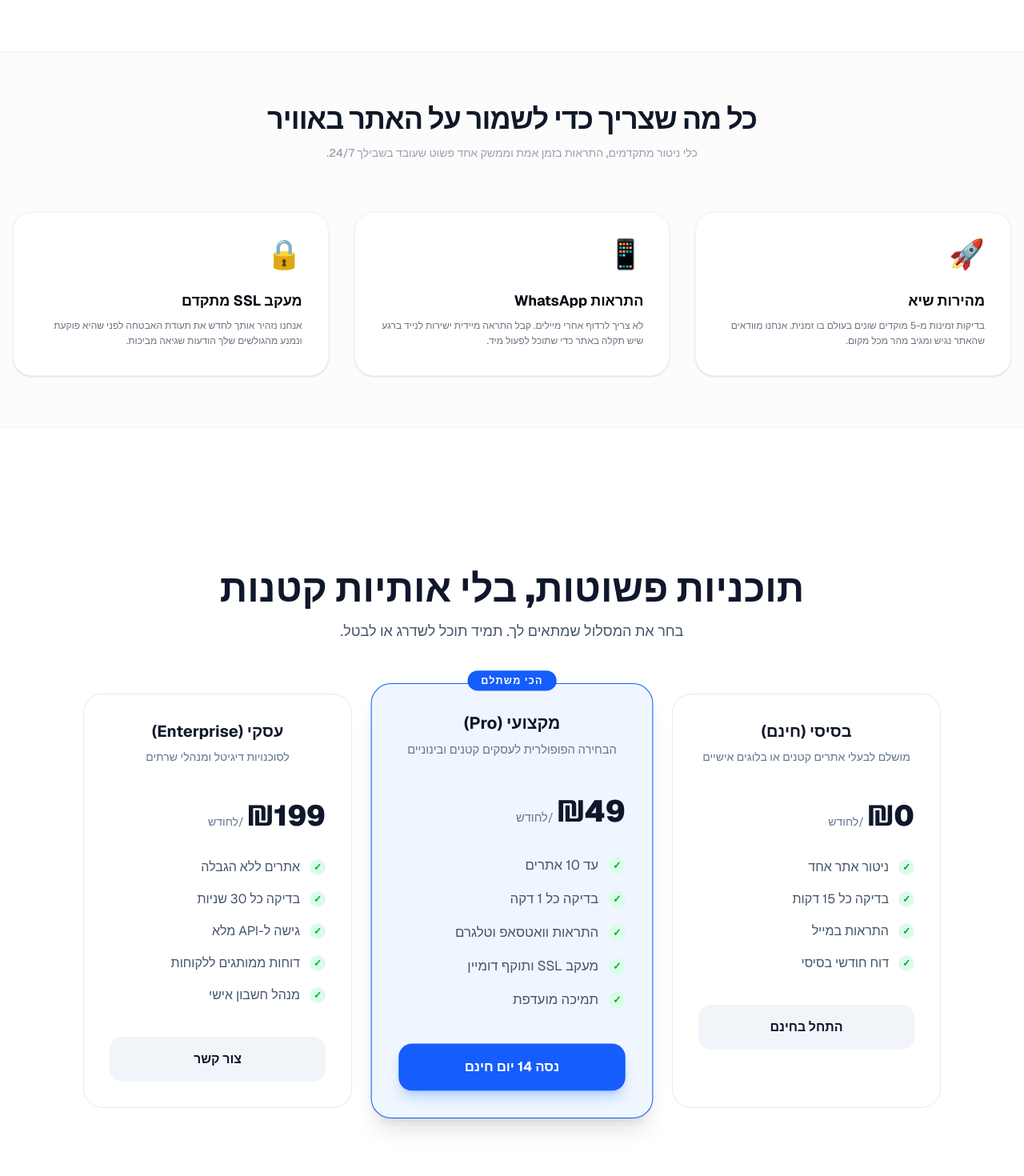
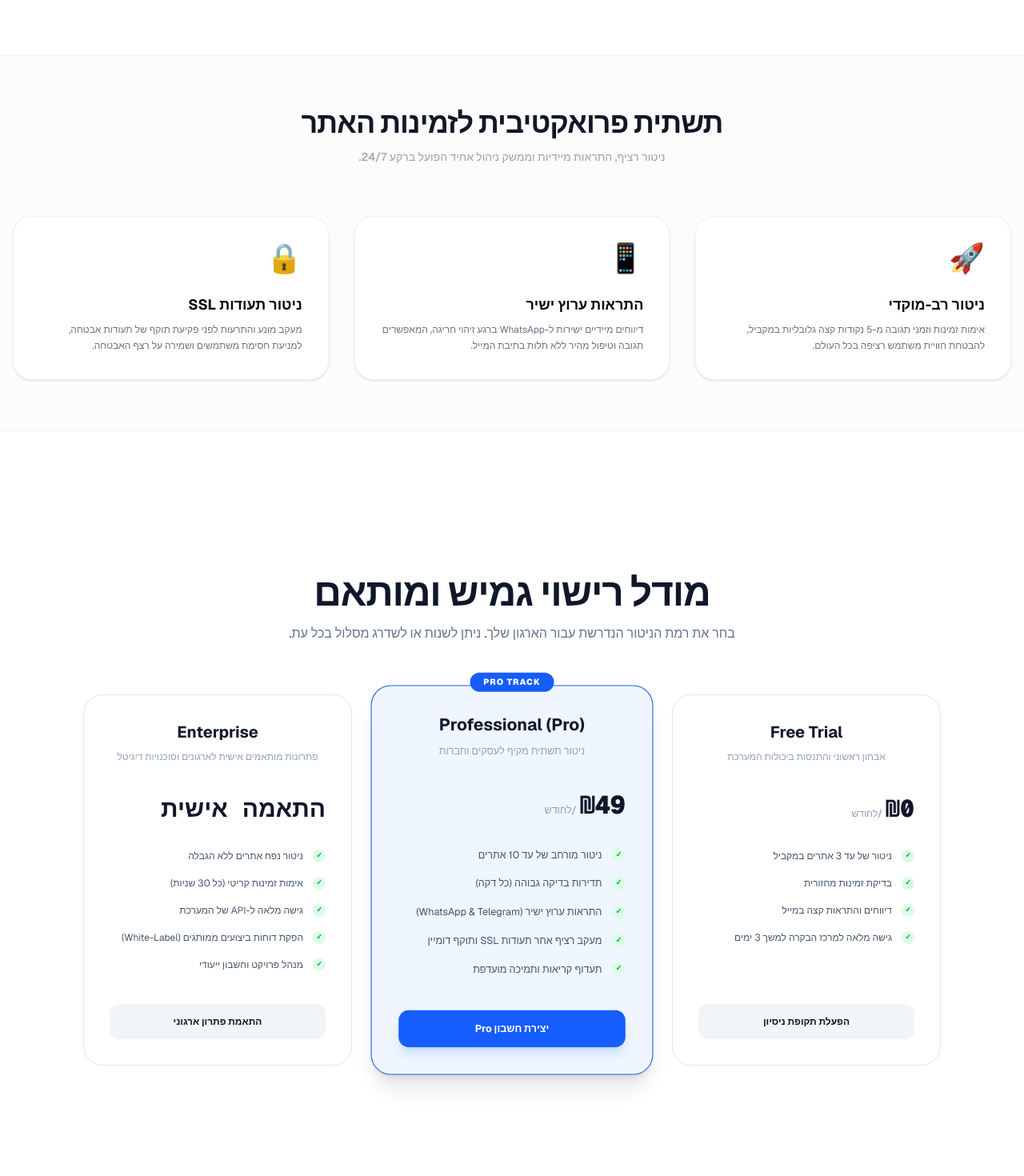
Before and after one commit to osher-perez/site-monitor, a Next.js app: page / in a window 1280 px wide. Shown: the part 840-2310 px from the top of the page at 80% size. Built offline with nearby package versions, Linux system fonts and the light colour scheme.

Commit message:
style(ux): overhaul copy and microcopy across marketing and dashboard components to engineering-first terminology, fix scanner typo and sidebar layout conflict

```diff
--- a/src/components/dashboard/WelcomeBanner.tsx
+++ b/src/components/dashboard/WelcomeBanner.tsx
@@ -11,21 +11,25 @@ export const WelcomeBanner = ({ name, plan, sitesCount, maxLimit }: WelcomeBanne
   return (
     <div className="bg-white p-6 rounded-3xl border border-gray-100 shadow-sm flex flex-col sm:flex-row sm:items-center sm:justify-between gap-4 text-right" dir="rtl">
       <div className="flex items-center gap-4">
-        <div className="w-12 h-12 rounded-full bg-blue-50 border border-blue-100 text-blue-600 font-black text-lg flex items-center justify-center shadow-inner">
+        {/* אווטאר אות ראשונה מינימליסטי */}
+        <div className="w-12 h-12 rounded-full bg-blue-50 border border-blue-100 text-blue-600 font-black text-lg flex items-center justify-center shadow-inner font-sans">
           {name[0]?.toUpperCase() || "U"}
         </div>
         <div>
           <h1 className="text-xl font-black text-gray-950">שלום, {name}</h1>
-          <p className="text-xs text-gray-400 font-medium mt-0.5">ברוך הבא למרכז הבקרה האישי שלך</p>
+          <p className="text-xs text-gray-400 font-medium mt-0.5">
+            מעקב פעילות וזמינות תשתית
+          </p>
         </div>
       </div>
 
-      <div className="flex items-center gap-3">
-        <span className="bg-gray-50 text-gray-600 border border-gray-200 px-3 py-1.5 rounded-xl font-mono text-xs font-bold">
-          📊 ניצולת: {sitesCount}/{maxLimit} אתרים
+      {/* מדדי חשבון וסטטוס רישוי מיושרים */}
+      <div className="flex items-center gap-3 font-mono text-xs">
+        <span className="bg-gray-50 text-gray-600 border border-gray-200 px-3 py-1.5 rounded-xl font-bold">
+          נקודות קצה: {sitesCount} / {maxLimit}
         </span>
-        <span className="bg-blue-50 text-blue-700 border border-blue-100 px-3 py-1.5 rounded-xl font-black text-xs uppercase tracking-wide">
-          👑 מסלול: {plan || "בסיסי (חינם)"}
+        <span className="bg-blue-50 text-blue-700 border border-blue-100 px-3 py-1.5 rounded-xl font-black uppercase tracking-wide">
+          סוג רישוי: {plan || "Free Trial"}
         </span>
       </div>
     </div>
--- a/src/components/marketing/FeaturesSection.tsx
+++ b/src/components/marketing/FeaturesSection.tsx
@@ -3,18 +3,18 @@ import React from 'react';
 const features = [
   {
     icon: "🚀",
-    title: "מהירות שיא",
-    description: "בדיקות זמינות מ-5 מוקדים שונים בעולם בו זמנית. אנחנו מוודאים שהאתר נגיש ומגיב מהר מכל מקום."
+    title: "ניטור רב-מוקדי",
+    description: "אימות זמינות וזמני תגובה מ-5 נקודות קצה גלובליות במקביל, להבטחת חוויית משתמש רציפה בכל העולם."
   },
   {
     icon: "📱",
-    title: "התראות WhatsApp",
-    description: "לא צריך לרדוף אחרי מיילים. קבל התראה מיידית ישירות לנייד ברגע שיש תקלה באתר כדי שתוכל לפעול מיד."
+    title: "התראות ערוץ ישיר",
+    description: "דיווחים מיידיים ישירות ל-WhatsApp ברגע זיהוי חריגה, המאפשרים תגובה וטיפול מהיר ללא תלות בתיבת המייל."
   },
   {
     icon: "🔒",
-    title: "מעקב SSL מתקדם",
-    description: "אנחנו נזהיר אותך לחדש את תעודת האבטחה לפני שהיא פוקעת ונמנע מהגולשים שלך הודעות שגיאה מביכות."
+    title: "ניטור תעודות SSL",
+    description: "מעקב מונע והתרעות לפני פקיעת תוקף של תעודות אבטחה, למניעת חסימת משתמשים ושמירה על רצף האבטחה."
   }
 ];
 
@@ -25,10 +25,10 @@ export const FeaturesSection = () => {
       {/* כותרת קטנה ומזקקת מעל הגריד */}
       <div className="text-center mb-16">
         <h2 className="text-3xl font-black tracking-tight text-gray-900 sm:text-4xl">
-          כל מה שצריך כדי לשמור על האתר באוויר
+          תשתית פרואקטיבית לזמינות האתר
         </h2>
         <p className="mt-3 max-w-2xl mx-auto text-sm text-gray-400 font-medium">
-          כלי ניטור מתקדמים, התראות בזמן אמת וממשק אחד פשוט שעובד בשבילך 24/7.
+          ניטור רציף, התראות מיידיות וממשק ניהול אחיד הפועל ברקע 24/7.
         </p>
       </div>
 
--- a/src/components/marketing/PricingSection.tsx
+++ b/src/components/marketing/PricingSection.tsx
@@ -1,45 +1,45 @@
-import React from "react";
+import React from 'react';
 
 const plans = [
   {
-    name: "בסיסי (חינם)",
+    name: "Free Trial",
     price: "0",
-    description: "מושלם לבעלי אתרים קטנים או בלוגים אישיים",
+    description: "אבחון ראשוני והתנסות ביכולות המערכת",
     features: [
-      "ניטור אתר אחד",
-      "בדיקה כל 15 דקות",
-      "התראות במייל",
-      "דוח חודשי בסיסי",
+      "ניטור של עד 3 אתרים במקביל",
+      "בדיקת זמינות מחזורית",
+      "דיווחים והתראות קצה במייל",
+      "גישה מלאה למרכז הבקרה למשך 3 ימים",
     ],
-    buttonText: "התחל בחינם",
+    buttonText: "הפעלת תקופת ניסיון",
     highlight: false,
   },
   {
-    name: "מקצועי (Pro)",
+    name: "Professional (Pro)",
     price: "49",
-    description: "הבחירה הפופולרית לעסקים קטנים ובינוניים",
+    description: "ניטור תשתית מקיף לעסקים וחברות",
     features: [
-      "עד 10 אתרים",
-      "בדיקה כל 1 דקה",
-      "התראות וואטסאפ וטלגרם",
-      "מעקב SSL ותוקף דומיין",
-      "תמיכה מועדפת",
+      "ניטור מורחב של עד 10 אתרים",
+      "תדירות בדיקה גבוהה (כל דקה)",
+      "התראות ערוץ ישיר (WhatsApp & Telegram)",
+      "מעקב רציף אחר תעודות SSL ותוקף דומיין",
+      "תעדוף קריאות ותמיכה מועדפת",
     ],
-    buttonText: "נסה 14 יום חינם",
-    highlight: true, // עיצוב מודגש
+    buttonText: "יצירת חשבון Pro",
+    highlight: true,
   },
   {
-    name: "עסקי (Enterprise)",
-    price: "199",
-    description: "לסוכנויות דיגיטל ומנהלי שרתים",
+    name: "Enterprise",
+    price: "התאמה אישית",
+    description: "פתרונות מותאמים אישית לארגונים וסוכנויות דיגיטל",
     features: [
-      "אתרים ללא הגבלה",
-      "בדיקה כל 30 שניות",
-      "גישה ל-API מלא",
-      "דוחות ממותגים ללקוחות",
-      "מנהל חשבון אישי",
+      "ניטור נפח אתרים ללא הגבלה",
+      "אימות זמינות קריטי (כל 30 שניות)",
+      "גישה מלאה ל-API של המערכת",
+      "הפקת דוחות ביצועים ממותגים (White-Label)",
+      "מנהל פרויקט וחשבון ייעודי",
     ],
-    buttonText: "צור קשר",
+    buttonText: "התאמת פתרון ארגוני",
     highlight: false,
   },
 ];
@@ -48,66 +48,71 @@ export const PricingSection = () => {
   return (
     <section className="py-24 bg-transparent">
       <div className="max-w-7xl mx-auto px-6">
+
         {/* כותרת המדור */}
         <div className="text-center mb-16">
-          <h2 className="text-3xl md:text-5xl font-black text-slate-900 dark:text-white mb-4">
-            תוכניות פשוטות, בלי אותיות קטנות
+          <h2 className="text-3xl md:text-5xl font-black text-slate-900 dark:text-white mb-4 tracking-tight">
+            מודל רישוי גמיש ומותאם
           </h2>
-          <p className="text-lg text-slate-600 dark:text-slate-400">
-            בחר את המסלול שמתאים לך. תמיד תוכל לשדרג או לבטל.
+          <p className="text-sm md:text-base text-slate-500 dark:text-slate-400 max-w-xl mx-auto font-medium">
+            בחר את רמת הניטור הנדרשת עבור הארגון שלך. ניתן לשנות או לשדרג מסלול בכל עת.
           </p>
         </div>
 
         {/* כרטיסיות מחיר */}
-        <div className="grid grid-cols-1 md:grid-cols-3 gap-8">
+        <div className="grid grid-cols-1 md:grid-cols-3 gap-8 items-stretch">
           {plans.map((plan, index) => (
             <div
               key={index}
-              className={`relative p-8 rounded-3xl border transition-all duration-300 hover:shadow-2xl ${
+              className={`relative p-8 rounded-3xl border transition-all duration-300 hover:shadow-2xl flex flex-col justify-between ${
                 plan.highlight
                   ? "bg-blue-50 dark:bg-blue-900/10 border-blue-600 shadow-xl scale-105 z-10"
                   : "bg-white dark:bg-slate-900 border-slate-200 dark:border-slate-800"
               }`}
             >
               {plan.highlight && (
-                <span className="absolute -top-4 left-1/2 -translate-x-1/2 bg-blue-600 text-white px-4 py-1 rounded-full text-xs font-bold uppercase tracking-widest">
-                  הכי משתלם
+                <span className="absolute -top-4 left-1/2 -translate-x-1/2 bg-blue-600 text-white px-4 py-1 rounded-full text-[10px] font-black uppercase tracking-widest">
+                  Pro Track
                 </span>
               )}
 
-              <h3 className="text-xl font-bold text-slate-900 dark:text-white mb-2">
+              <div>
+                <h3 className="text-xl font-bold text-slate-900 dark:text-white mb-2 font-sans">
                   {plan.name}
                 </h3>
-              <p className="text-sm text-slate-500 dark:text-slate-400 mb-6 h-10">
+                <p className="text-xs text-slate-400 dark:text-slate-400 mb-6 min-h-8 leading-relaxed font-medium">
                   {plan.description}
                 </p>
 
                 <div className="flex items-baseline gap-1 mb-8" dir="rtl">
-                <span className="text-4xl font-black text-slate-900 dark:text-white">
-                  ₪{plan.price}
+                  <span className="text-3xl font-black text-slate-900 dark:text-white font-mono">
+                    {plan.price !== "התאמה אישית" ? `₪${plan.price}` : plan.price}
                   </span>
-                <span className="text-slate-500 text-sm">/לחודש</span>
+                  {plan.price !== "התאמה אישית" && (
+                    <span className="text-slate-400 text-xs font-medium">/לחודש</span>
+                  )}
                 </div>
 
                 <ul className="space-y-4 mb-10 text-right" dir="rtl">
                   {plan.features.map((feature, i) => (
                     <li
                       key={i}
-                    className="flex items-center gap-3 text-slate-600 dark:text-slate-300"
+                      className="flex items-center gap-3 text-slate-600 dark:text-slate-300 text-xs font-normal leading-normal"
                     >
-                    <span className="flex-shrink-0 w-5 h-5 bg-green-100 dark:bg-green-900/30 text-green-600 dark:text-green-400 rounded-full flex items-center justify-center text-xs font-bold">
+                      <span className="shrink-0 w-4 h-4 bg-green-100 dark:bg-green-900/30 text-green-600 dark:text-green-400 rounded-full flex items-center justify-center text-[9px] font-black">
                         ✓
                       </span>
                       {feature}
                     </li>
                   ))}
                 </ul>
+              </div>
 
               <button
-                className={`w-full py-4 rounded-2xl font-bold transition-all ${
+                className={`w-full py-3.5 rounded-xl font-bold text-xs transition-all cursor-pointer ${
                   plan.highlight
-                    ? "bg-blue-600 text-white hover:bg-blue-700 shadow-lg shadow-blue-500/30"
-                    : "bg-slate-100 dark:bg-slate-800 text-slate-900 dark:text-white hover:bg-slate-200 dark:hover:bg-slate-700"
+                    ? "bg-blue-600 text-white hover:bg-blue-700 shadow-lg shadow-blue-500/20 active:scale-[0.98]"
+                    : "bg-slate-100 dark:bg-slate-800 text-slate-900 dark:text-white hover:bg-slate-200 dark:hover:bg-slate-700 active:scale-[0.98]"
                 }`}
               >
                 {plan.buttonText}
```
Also changed, not shown: src/components/auth/RegisterForm.tsx (+7 -11 lines), src/components/dashboard/MonitoredSitesGrid.tsx (+12 -7 lines), src/components/dashboard/NotificationFeed.tsx (+21 -6 lines), src/components/dashboard/QuickActionGate.tsx (+12 -7 lines), src/components/dashboard/Sidebar.tsx (+19 -22 lines), src/components/marketing/FreeScanner.tsx (+6 -7 lines), src/components/marketing/HeroSection.tsx (+6 -6 lines). Lines whose indentation alone changed are shown as unchanged.
